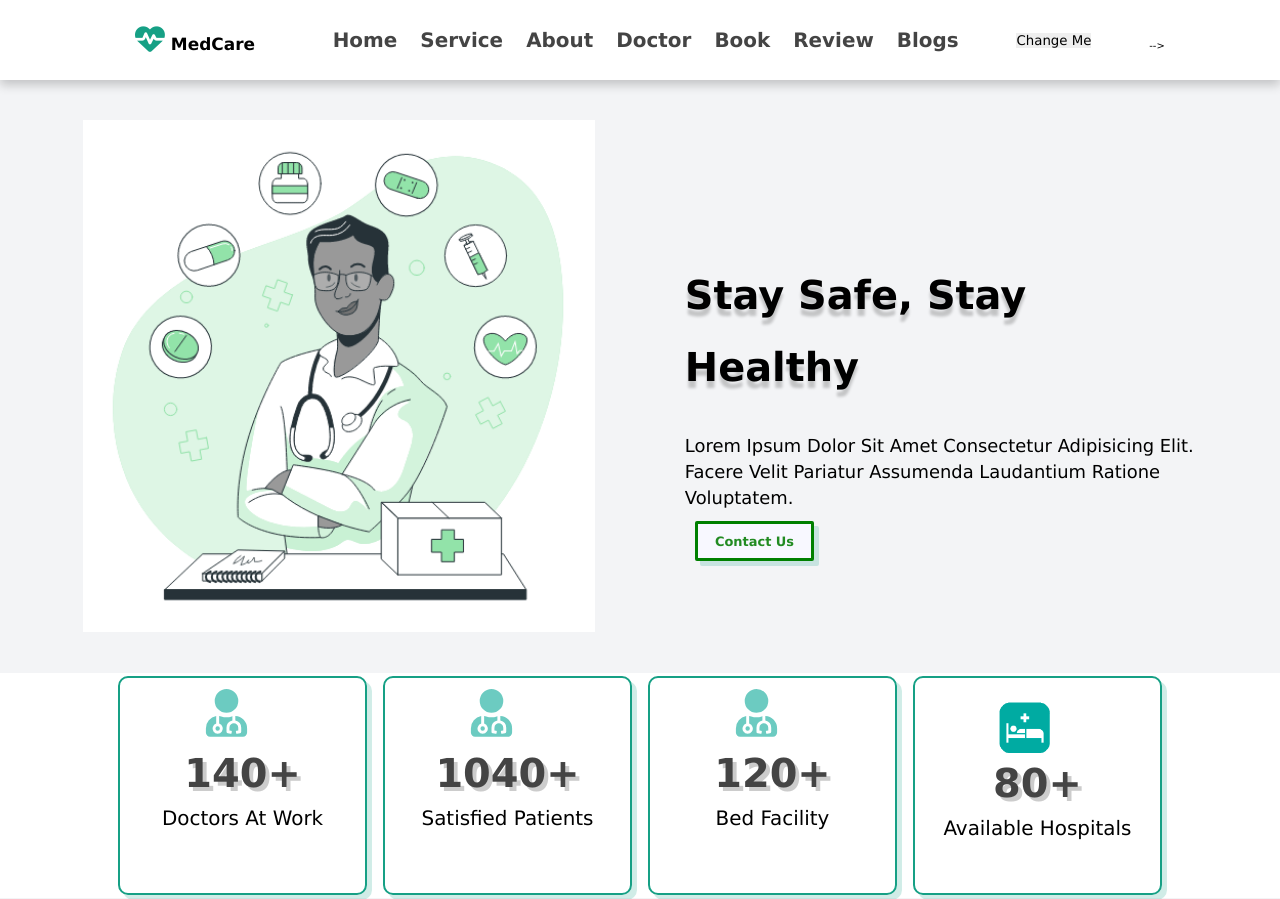
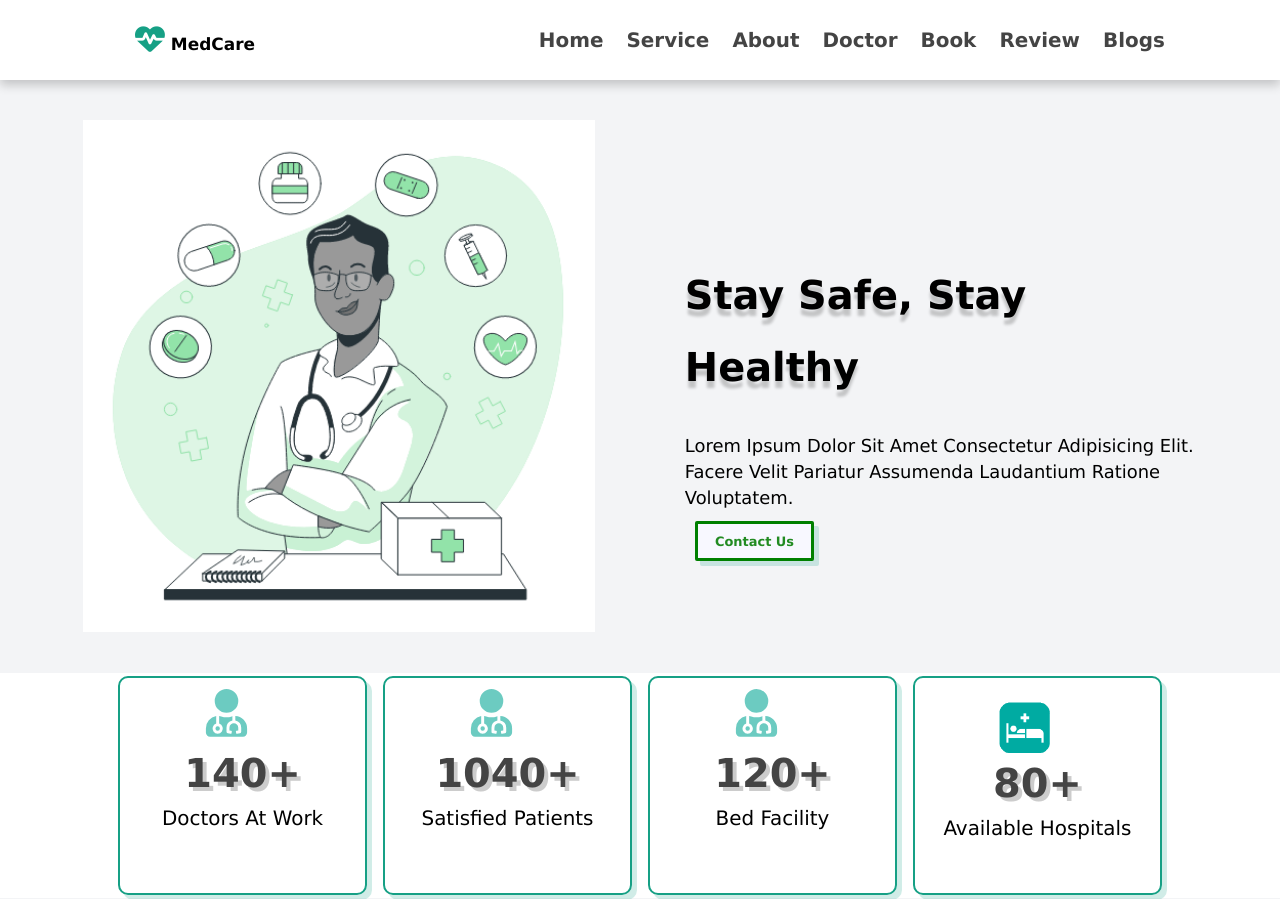
Before and after one commit to LadegbayeStella/Hospital-landing-page, a plain HTML site: page index.html in a window 1280 px wide. Shown: the top 899 px of the page. Drawn offline with Linux system fonts and the light colour scheme; a script that the page names is missing; files whose address does not match are found by name.

Commit message:
removing the button addded to the navbar section

```diff
--- a/index.html
+++ b/index.html
@@ -27,7 +27,6 @@
             <a href="#Blogs">Blogs</a>
         </nav>
         <div id="menu-btn" class="fas fa-bars"></div>
-        <button onclick=" button()" type=" button" id="button"> Change me</button><br> -->
 
     </header>
 
```
